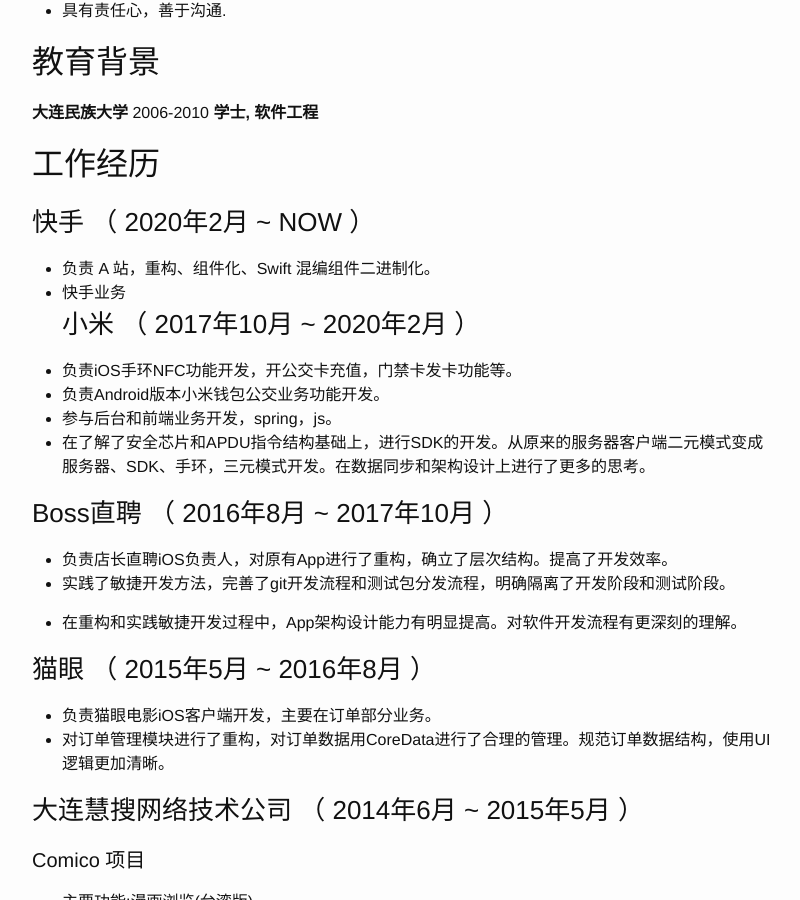
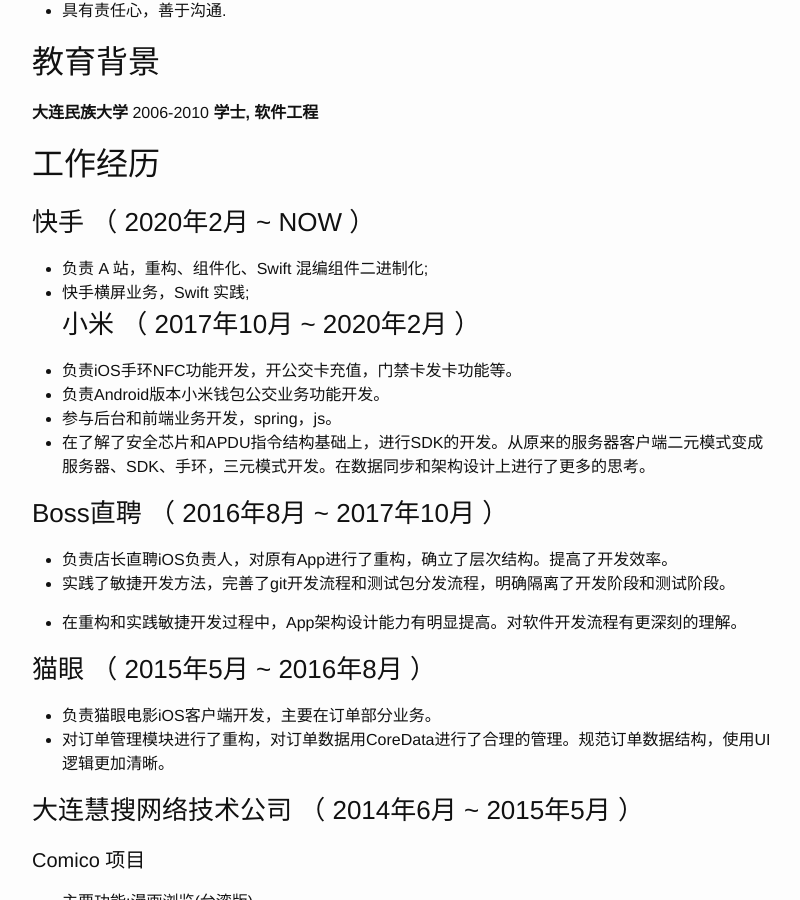
Before and after one commit to dalonng/dalonng.github.com, a Jekyll site: the page built from _posts/2014-12-02-resume.markdown, in a window 1280 px wide and 900 px high, scrolled down 527 px. Shown: the whole window, without its empty margins (238-1038 px from the left). Built offline with Jekyll 4.4.1, drawn with Linux system fonts in a browser that asks for light colours.

Commit message:
Update resume

```diff
--- a/_posts/2014-12-02-resume.markdown
+++ b/_posts/2014-12-02-resume.markdown
@@ -33,8 +33,8 @@
 ## 工作经历
 ### 快手 （ 2020年2月 ~ NOW ）
 
-- 负责 A 站，重构、组件化、Swift 混编组件二进制化。
-- 快手业务
+- 负责 A 站，重构、组件化、Swift 混编组件二进制化;
+- 快手横屏业务，Swift 实践;
 ### 小米 （ 2017年10月 ~ 2020年2月 ）
 
 - 负责iOS手环NFC功能开发，开公交卡充值，门禁卡发卡功能等。
```
